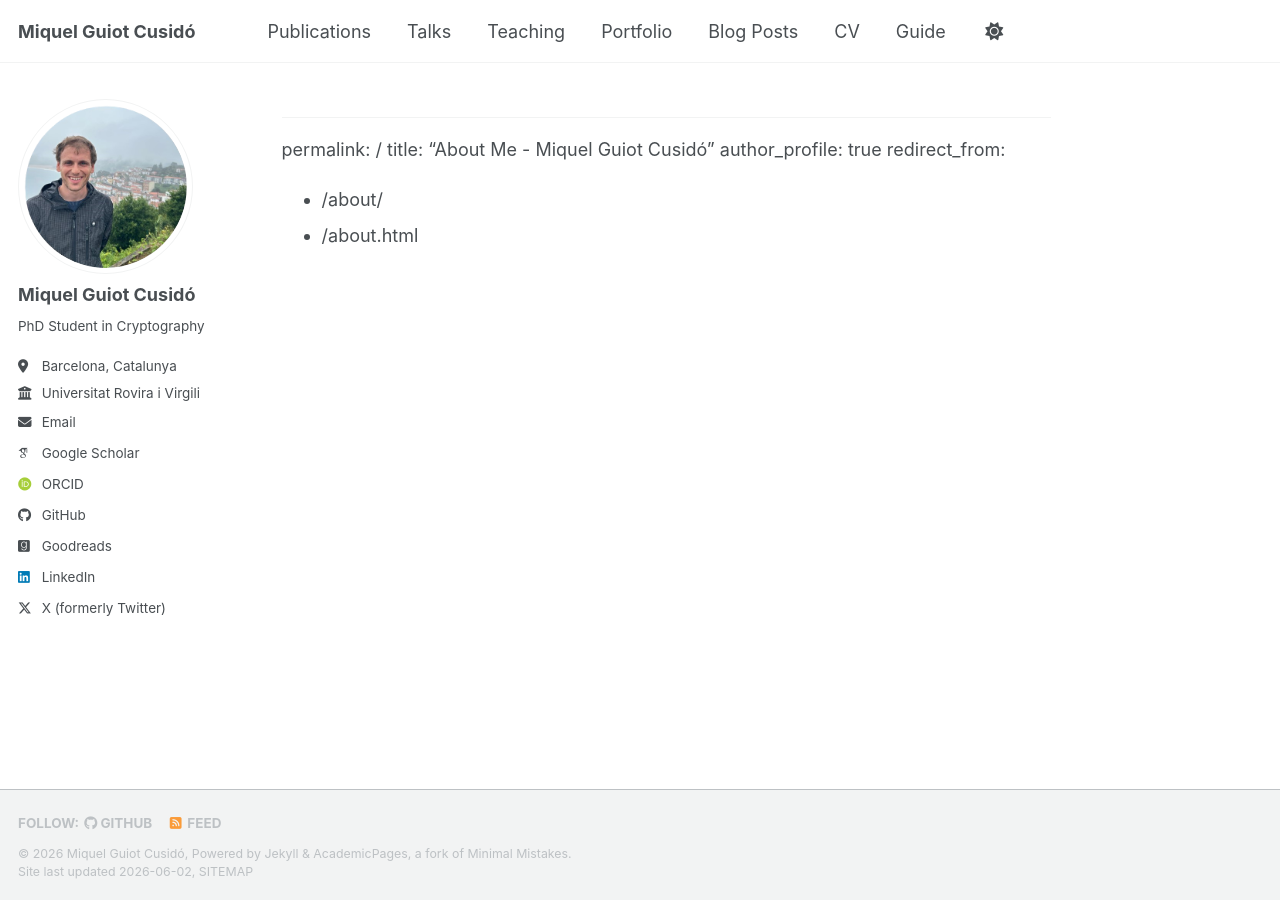
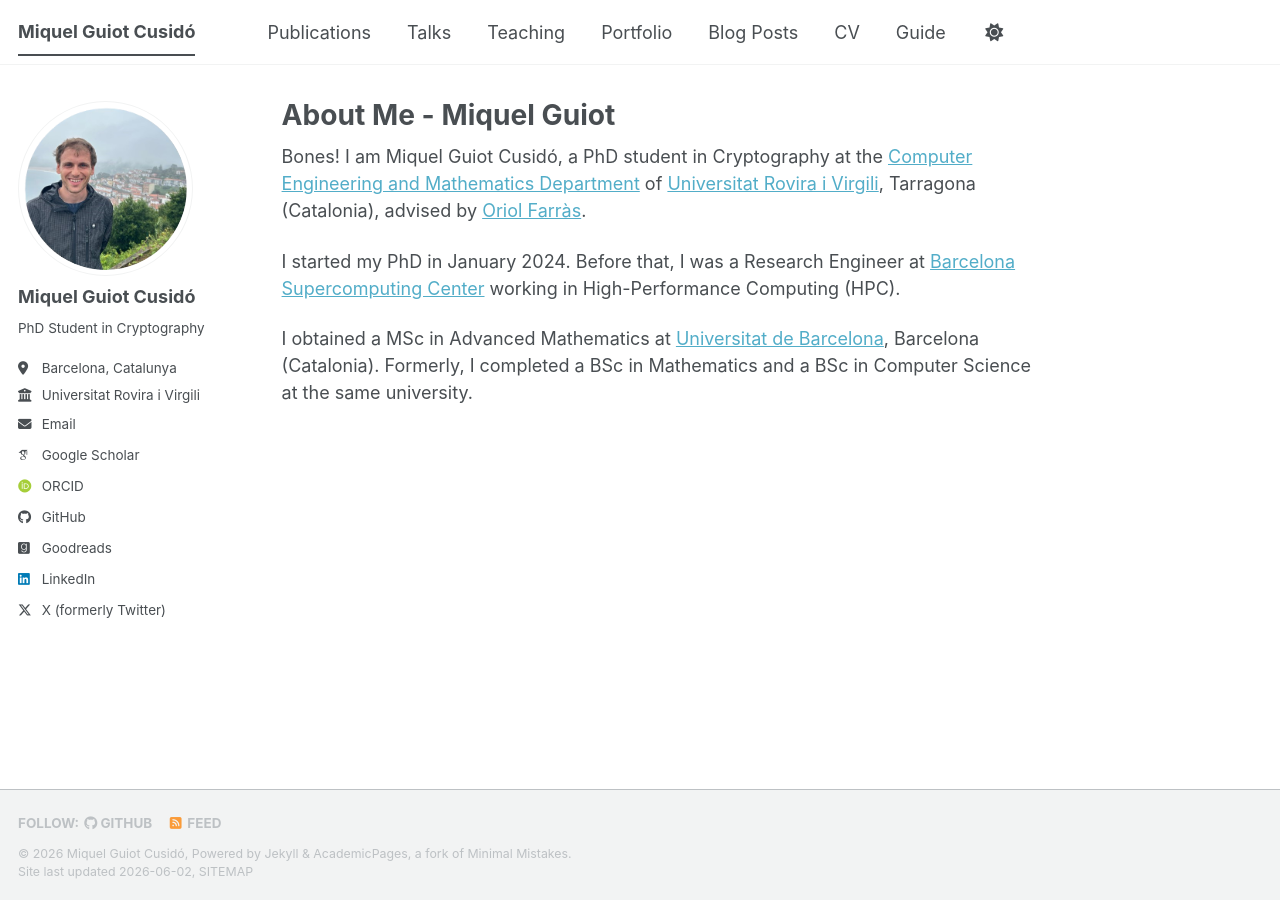
Before and after one commit to MiquelGuiot/MiquelGuiot.github.io, a Jekyll site: the page built from _pages/about.md, in a window 1280 px wide. Built offline with Jekyll 4.4.1, drawn with Linux system fonts in a browser that asks for light colours; some web fonts are replaced; a script bundle is joined from its source files by our own code; library files that are not in the unit come from our copies.

Commit message:
Update about.md

```diff
--- a/_pages/about.md
+++ b/_pages/about.md
@@ -1,7 +1,14 @@
 ---
 permalink: /
-title: "About Me - Miquel Guiot Cusidó"
+title: "About Me - Miquel Guiot"
 author_profile: true
 redirect_from:
   - /about/
   - /about.html
+---
+
+Bones! I am Miquel Guiot Cusidó, a PhD student in Cryptography at the [Computer Engineering and Mathematics Department](https://www.deim.urv.cat/en/) of [Universitat Rovira i Virgili](https://www.urv.cat/en/), Tarragona (Catalonia), advised by [Oriol Farràs](https://sites.google.com/site/oriolfv/).
+
+I started my PhD in January 2024. Before that, I was a Research Engineer at [Barcelona Supercomputing Center](https://www.bsc.es/) working in High-Performance Computing (HPC).
+
+I obtained a MSc in Advanced Mathematics at [Universitat de Barcelona](https://web.ub.edu/en/home), Barcelona (Catalonia). Formerly, I completed a BSc in Mathematics and a BSc in Computer Science at the same university.
```
